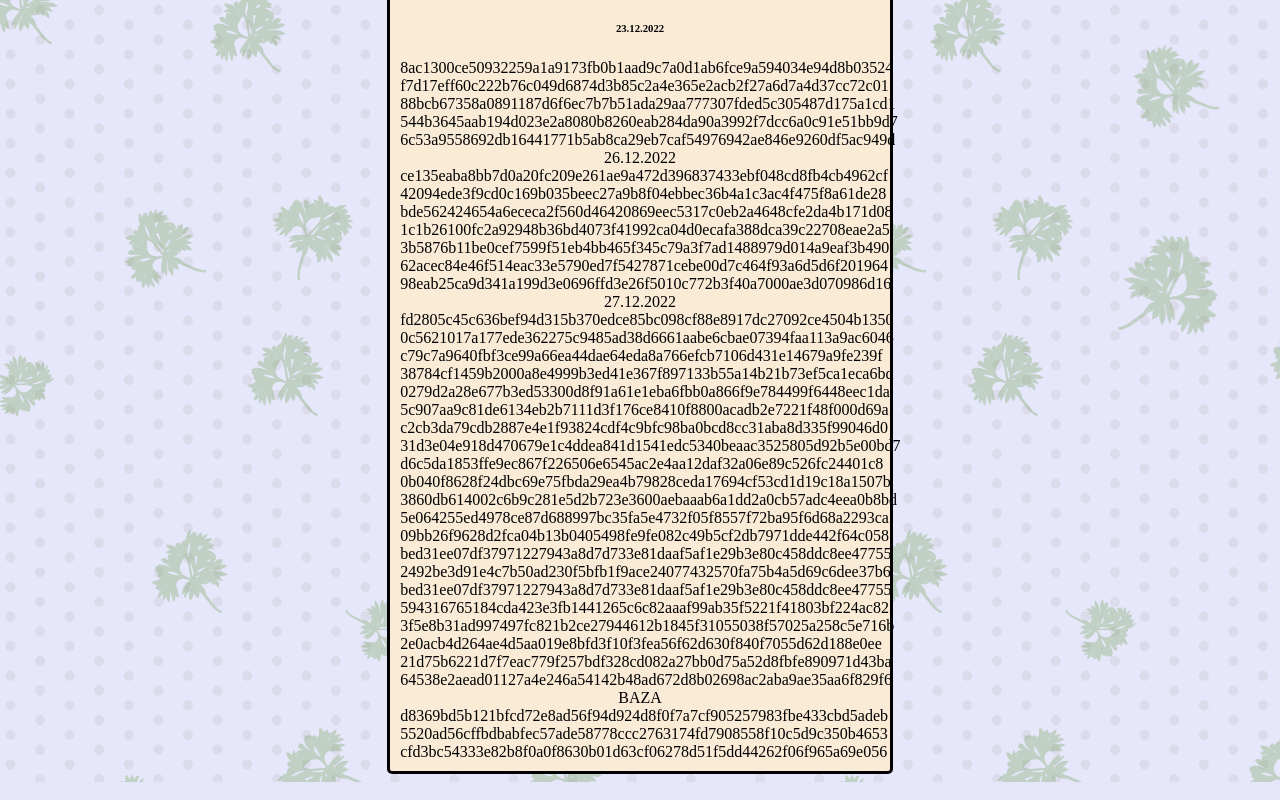
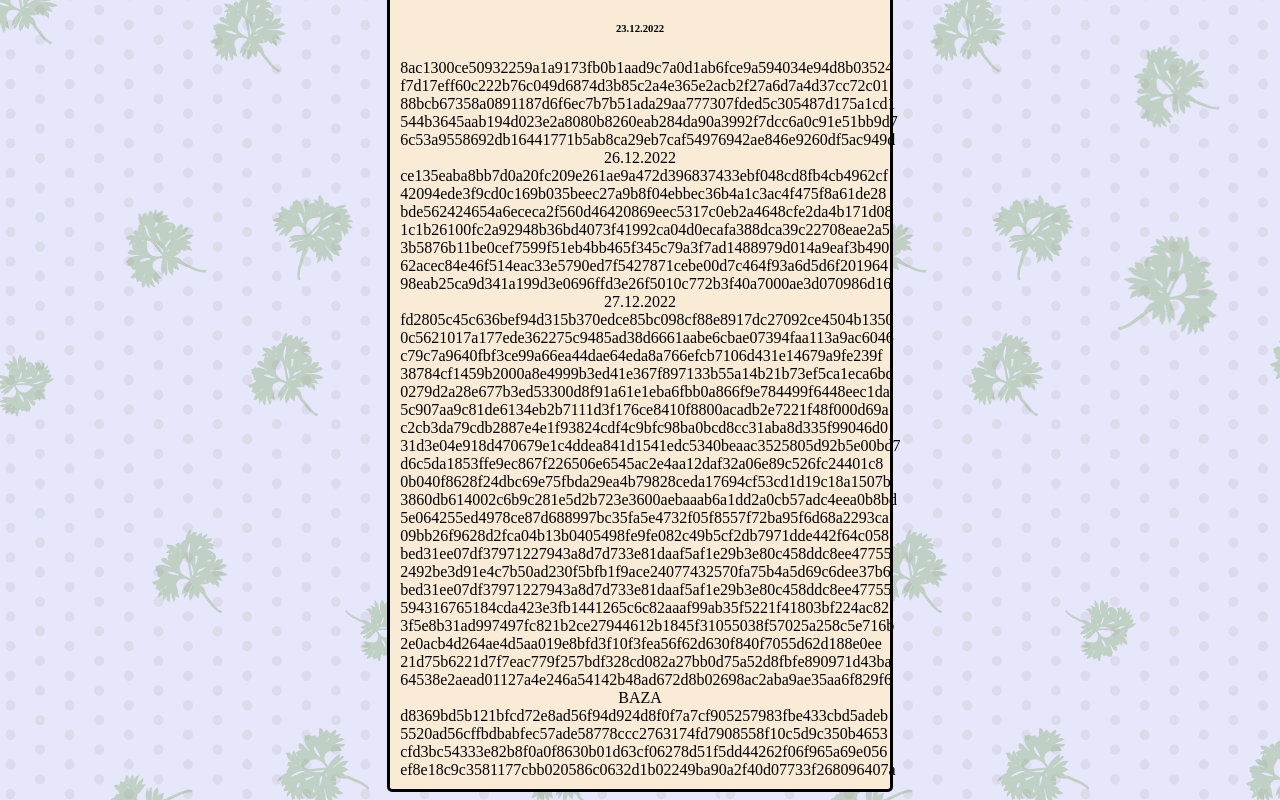
Before and after one commit to Parsley-VKParser/Parsley-VKParser.github.io, a plain HTML site: page index.html in a window 1280 px wide. Shown: the part 1203-2003 px from the top of the page. Drawn offline with Linux system fonts and the light colour scheme.

Commit message:
Update index.html

```diff
--- a/index.html
+++ b/index.html
@@ -99,6 +99,7 @@
       <div class = "licensed_id">d8369bd5b121bfcd72e8ad56f94d924d8f0f7a7cf905257983fbe433cbd5adeb</div>
       <div class = "licensed_id">5520ad56cffbdbabfec57ade58778ccc2763174fd7908558f10c5d9c350b4653</div>
       <div class = "licensed_id">cfd3bc54333e82b8f0a0f8630b01d63cf06278d51f5dd44262f06f965a69e056</div>
+      <div class = "licensed_id">ef8e18c9c3581177cbb020586c0632d1b02249ba90a2f40d07733f268096407a</div>
   </div>
 </body>
 </html>
```
